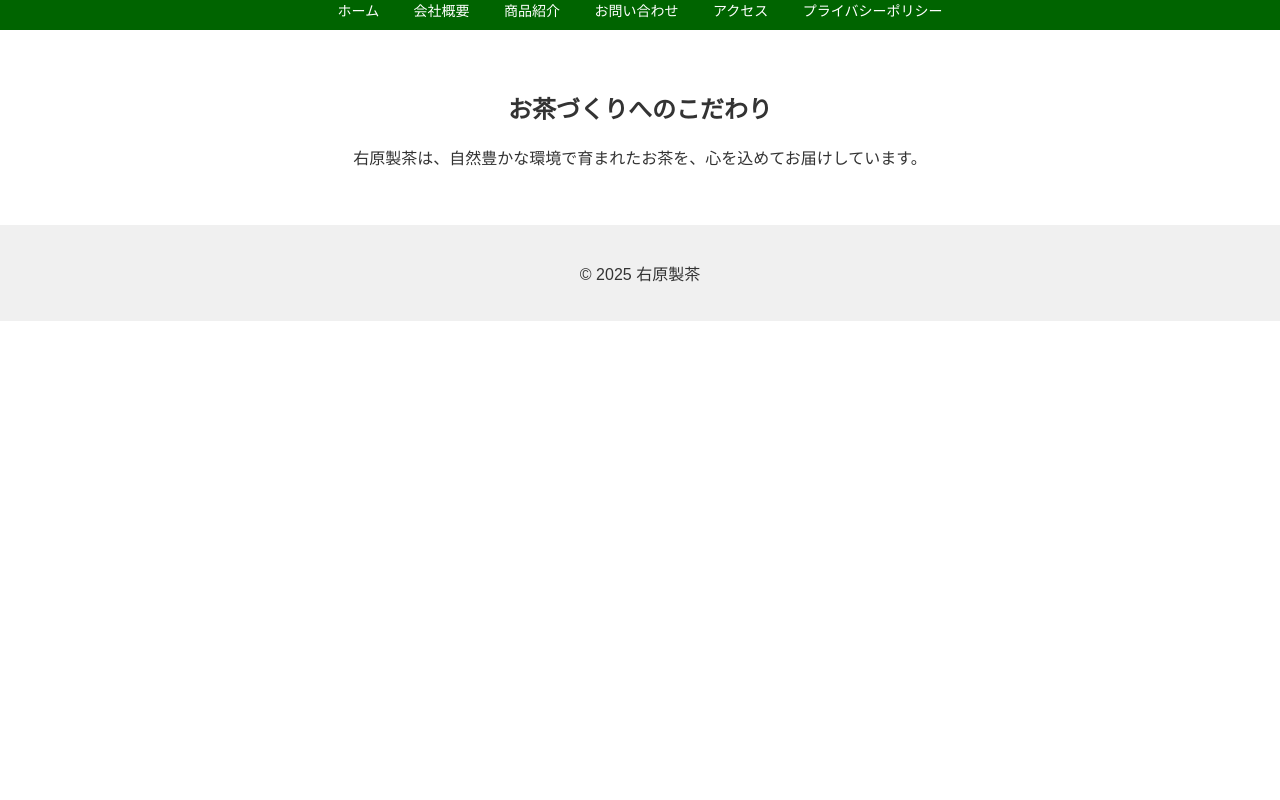
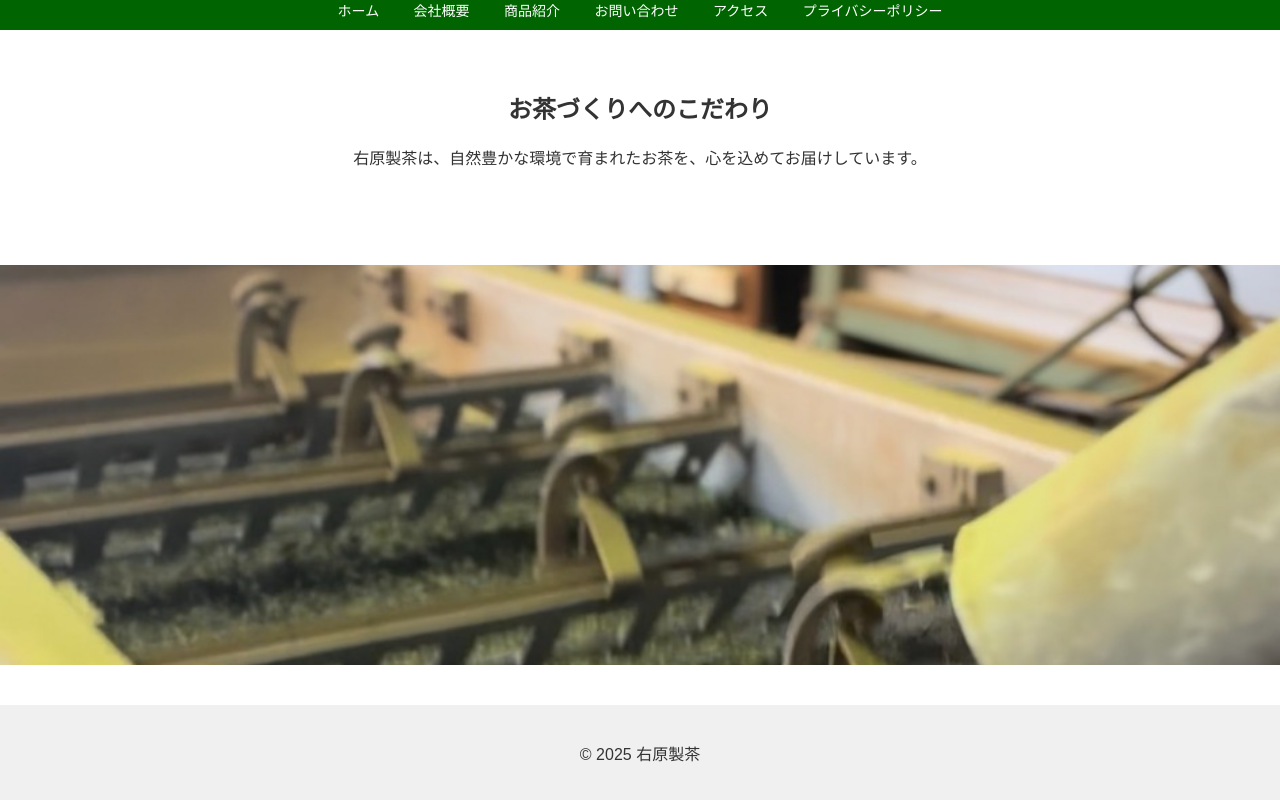
Before and after one commit to dopeness167163/uhara-green-tea.factory, a plain HTML site: page index.html in a window 1280 px wide. Shown: the part 410-1210 px from the top of the page. Before the commit the page ends 800 px from the top, so only its background shows below. Drawn offline with Linux system fonts and the light colour scheme.

Commit message:
スライドショー追加

```diff
--- a/css/style.css
+++ b/css/style.css
@@ -57,3 +57,25 @@ body {
     text-align: center;
     padding: 20px;
   }
+
+  .slideshow-container {
+    max-width: 100%;
+    height: 400px;
+    position: relative;
+    overflow: hidden;
+    margin: 40px auto;
+  }
+
+  .slide-image {
+    width: 100%;
+    height: 100%;
+    object-fit: cover;
+    position: absolute;
+    opacity: 0;
+    transition: opacity 1s ease-in-out;
+  }
+
+  .slide-image.active {
+    opacity: 1;
+    z-index: 1;
+  }
--- a/index.html
+++ b/index.html
@@ -26,9 +26,34 @@
       <p>右原製茶は、自然豊かな環境で育まれたお茶を、心を込めてお届けしています。</p>
     </section>
   </main>
+  <div class="slideshow-container">
+    <img class="slide-image" src="img/Image (水).jpg" alt="スライド1">
+    <img class="slide-image" src="img/Image (選別).jpg" alt="スライド2">
+    <img class="slide-image" src="img/Image (揉み).jpg" alt="スライド3">
+  </div>
 
   <footer>
     <p>&copy; 2025 右原製茶</p>
   </footer>
+  <script>
+    let slideIndex = 0;
+    const slides = document.querySelectorAll(".slide-image");
+
+    function showSlides() {
+      slides.forEach((slide, i) => {
+        slide.classList.remove("active");
+      });
+
+      slideIndex = (slideIndex + 1) % slides.length;
+      slides[slideIndex].classList.add("active");
+    }
+
+    // 最初のスライドを表示
+    slides[slideIndex].classList.add("active");
+
+    // 4秒ごとにスライド切り替え
+    setInterval(showSlides, 4000);
+  </script>
+
 </body>
 </html>
```
Also changed, not shown: img/Image (揉み).jpg (added), img/Image (水).jpg (added), img/Image (選別).jpg (added).
